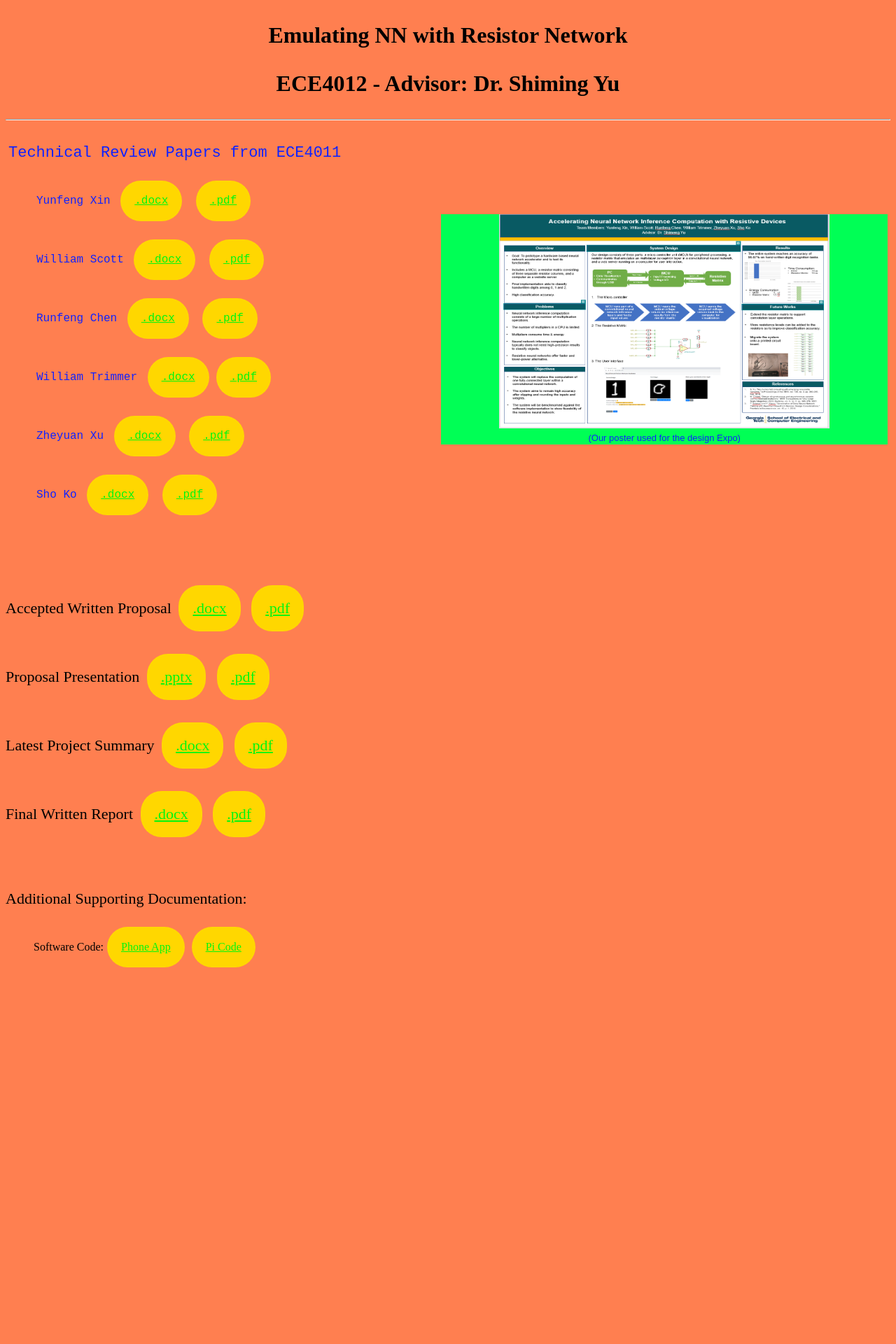
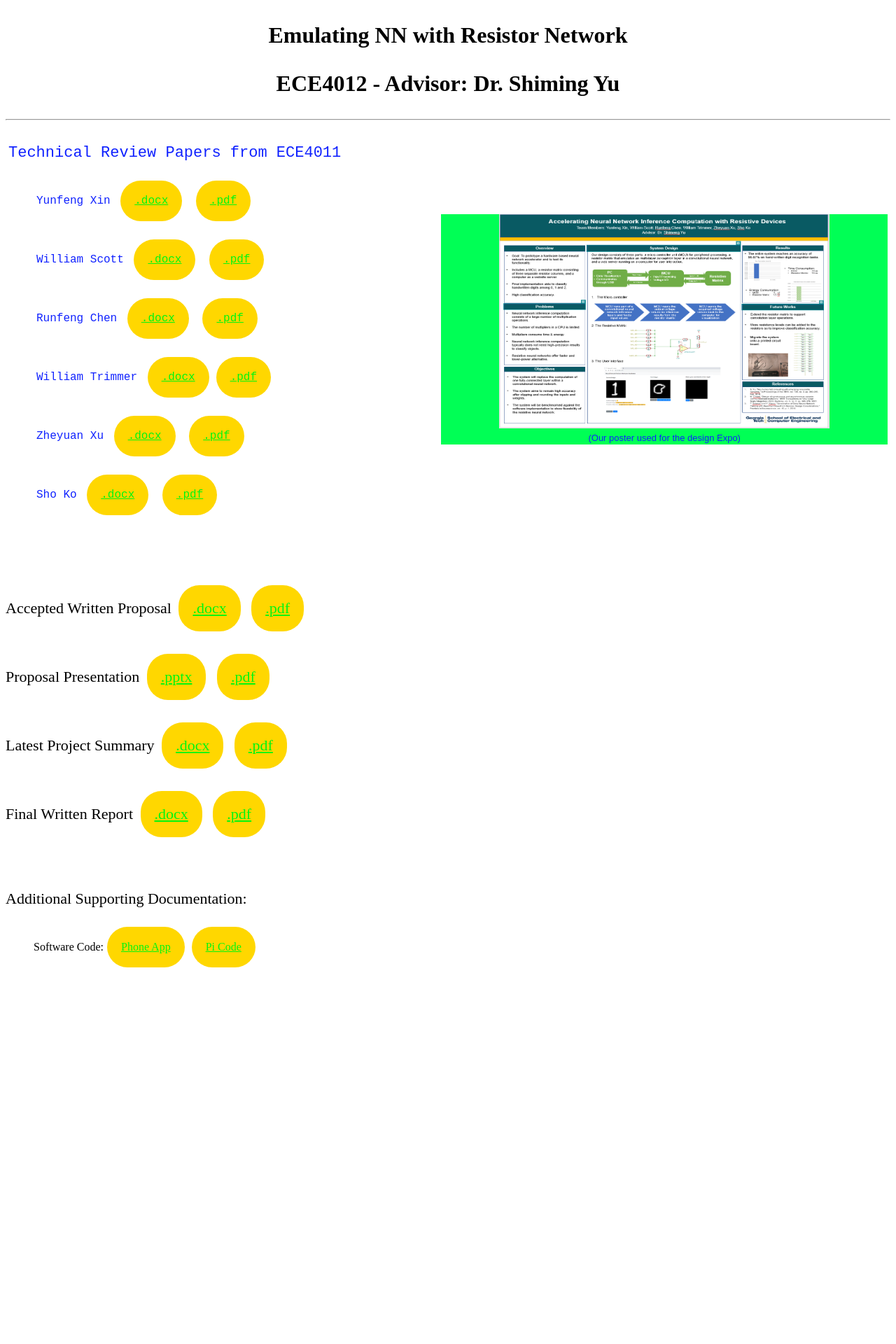
Before and after one commit to ZheyuanXu1124Connect/ZheyuanXu1124Connect.github.io, a PHP site: page / in a window 1280 px wide. Shown: the top 1920 px of the page at 70% size. Run offline with PHP 8.4, Linux system fonts and the light colour scheme.

Commit message:
Update styles.css

```diff
--- a/styles.css
+++ b/styles.css
@@ -5,10 +5,6 @@ dbody,td,th {
 
 div {
     background-color: #00ff55;
-}
-
-body {
-	background-color: coral;
 }
 
 .style4 {
```
